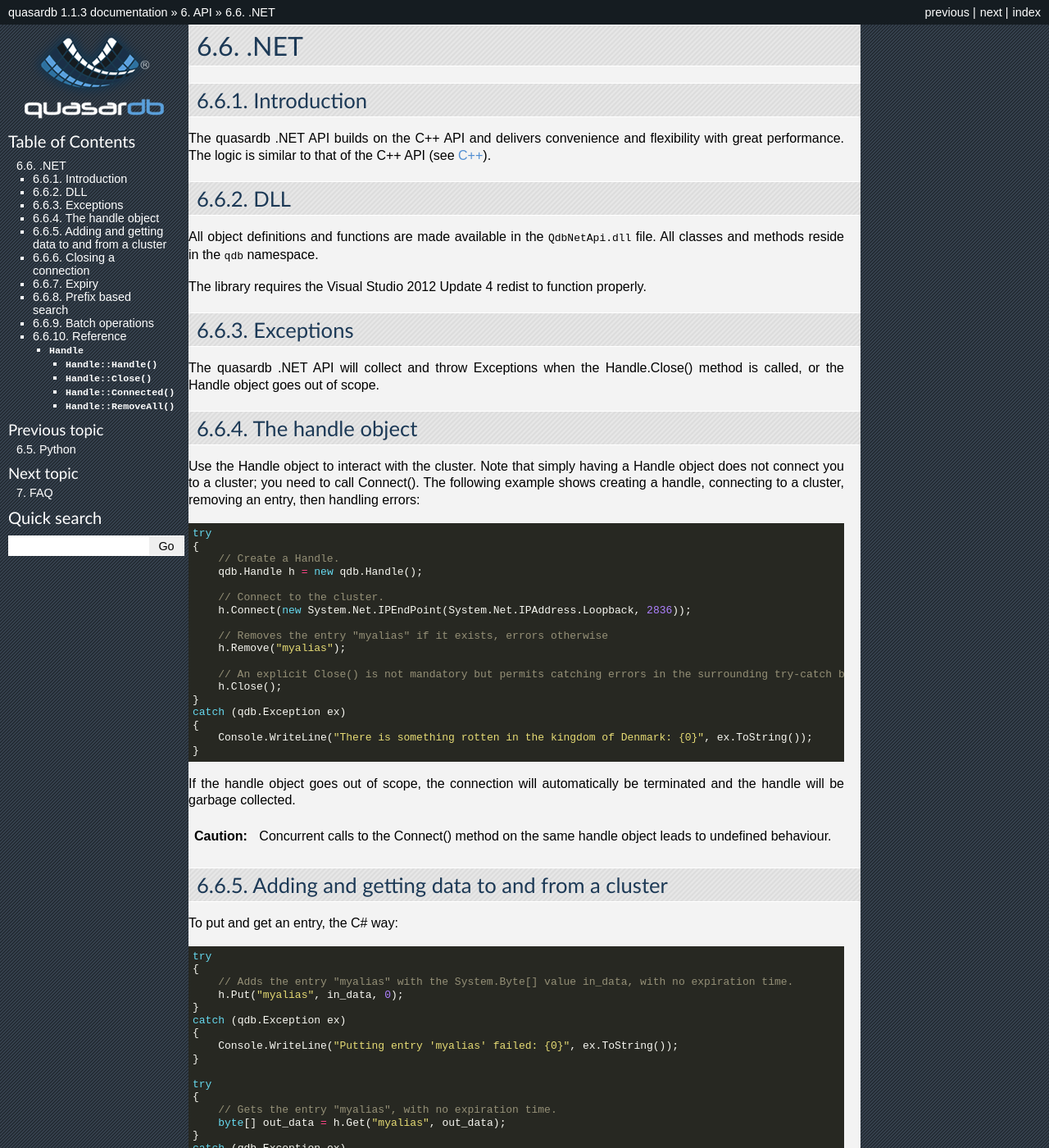
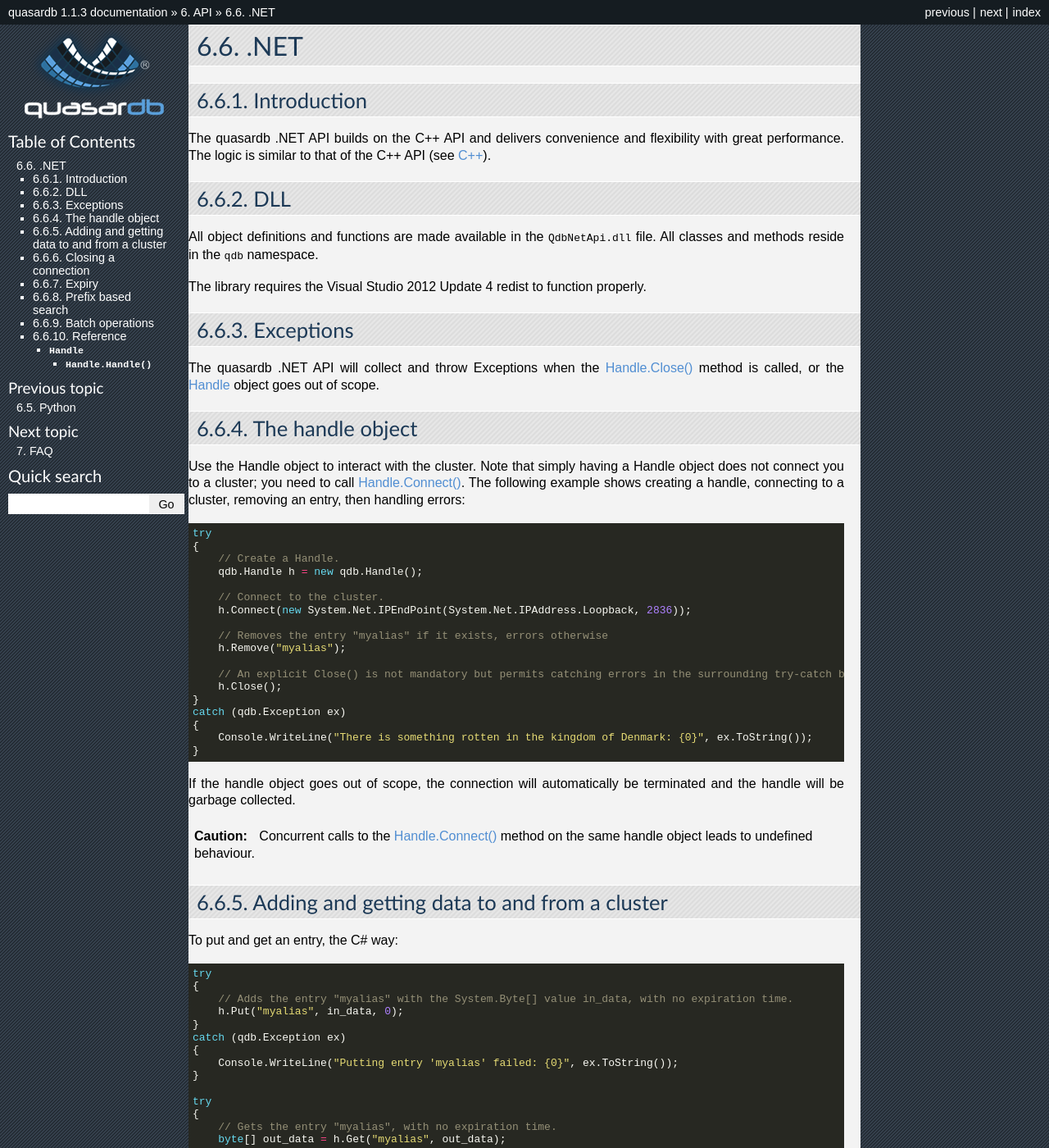
Before and after one commit to iltommi/qdb-documentation, a Sphinx documentation site: the page built from source/api/net.rst, in a window 1280 px wide and 1400 px high. Shown: the whole window at 82% size. Built offline with Sphinx 7.4.7, drawn with Linux system fonts in a browser that asks for light colours; part of the change alters nothing that is shown; some of the changed text lies outside the part shown.

Commit message:
Since Sphinx doesn't handle .net by default, switch to the default domain. Using .. function:: instead of ..cpp:function:: fixes most of the formatting issues. Handle all cross-references manually.

```diff
--- a/source/api/net.rst
+++ b/source/api/net.rst
@@ -1,7 +1,6 @@
 .NET
 ====
 
-.. cpp:namespace:: qdb
 .. highlight:: csharp
 
 Introduction
@@ -19,12 +18,12 @@ The library requires the Visual Studio 2012 Update 4 redist to function properly
 Exceptions
 ------------
 
-The quasardb .NET API will collect and throw Exceptions when the Handle.Close() method is called, or the Handle object goes out of scope.
+The quasardb .NET API will collect and throw Exceptions when the :ref:`Handle.Close() <csharp_handle_close>` method is called, or the :ref:`Handle <csharp_handle>` object goes out of scope.
 
 The handle object
 -------------------
 
-Use the Handle object to interact with the cluster. Note that simply having a Handle object does not connect you to a cluster; you need to call Connect(). The following example shows creating a handle, connecting to a cluster, removing an entry, then handling errors::
+Use the Handle object to interact with the cluster. Note that simply having a Handle object does not connect you to a cluster; you need to call :ref:`Handle.Connect() <csharp_handle_connect>`. The following example shows creating a handle, connecting to a cluster, removing an entry, then handling errors::
 
     try
     {
@@ -49,7 +48,7 @@ Use the Handle object to interact with the cluster. Note that simply having a Ha
 If the handle object goes out of scope, the connection will automatically be terminated and the handle will be garbage collected.
 
 .. caution::
-    Concurrent calls to the Connect() method on the same handle object leads to undefined behaviour.
+    Concurrent calls to the :ref:`Handle.Connect() <csharp_handle_connect>` method on the same handle object leads to undefined behaviour.
 
 Adding and getting data to and from a cluster
 ---------------------------------------------
@@ -80,20 +79,20 @@ To put and get an entry, the C# way::
 Closing a connection
 -----------------------
 
-A connection can be explicitly closed and the handle released with the :cpp:func:`Handle::Close` method::
+A connection can be explicitly closed and the handle released with the :ref:`Handle.Close() <csharp_handle_close>` method::
 
     h.Close();
 
-Note that when the :cpp:class:`Handle` object leaves scope, :cpp:func:`Handle::Close` is automatically called.
+Note that when the :ref:`Handle <csharp_handle>` object leaves scope, :ref:`Handle.Close() <csharp_handle_close>` is automatically called.
 
 
 Expiry
 -------
 
-Expiry is set with :cpp:func:`Handle::ExpiresAt` and :cpp:func:`ExpiresFromNow`. It is obtained with :cpp:func:`Handle::GetExpiryTime`. Expiry time is always in seconds, either relative to epoch (January 1st, 1970 00:00 UTC) when using :cpp:func:`Handle::ExpiresAt` or relative to the call time when using :cpp:func:`ExpiresFromNow`.
+Expiry is set with :ref:`Handle.ExpiresAt() <csharp_handle_expires_at>` and :ref:`Handle.ExpiresFromNow() <csharp_handle_expires_from_now>`. It is obtained with :ref:`Handle.GetExpiryTime() <csharp_handle_get_expiry_time>`. Expiry time is always in seconds, either relative to epoch (January 1st, 1970 00:00 UTC) when using :ref:`Handle.ExpiresAt() <csharp_handle_expires_at>` or relative to the call time when using :ref:`Handle.ExpiresFromNow() <csharp_handle_expires_from_now>`.
 
 .. danger::
-    The behavior of :cpp:func:`ExpiresFromNow` is undefined if the time zone or the clock of the client computer is improperly configured.
+    The behavior of :ref:`Handle.ExpiresFromNow() <csharp_handle_expires_from_now>` is undefined if the time zone or the clock of the client computer is improperly configured.
 
 To set the expiry time of an entry to 1 minute, relative to the call time::
 
@@ -160,50 +159,57 @@ For example, if you want to find all entries whose aliases start with "record"::
 Batch operations
 -------------------
 
-Batch operations are used similarly as in C, except a method :cpp:func:`Handle::RunBatch` is provided for convenience.
+Batch operations are used similarly as in C, except a method :ref:`Handle.RunBatch() <csharp_handle_run_batch>` is provided for convenience.
 
 Reference
 ----------------
 
+All classes and instance methods reside in the 'qdb' namespace.
 
-.. cpp:class:: Handle
 
-    .. cpp:function:: Handle()
+.. _csharp_handle:
+.. class:: Handle
+
+    .. _csharp_handle_constructor:
+    .. function:: Handle()
 
         Constructor. Creates a qdb.Handle object by which you can manipulate the cluster.
 
         :returns: A qdb.Handle object.
 
 
-    .. cpp:function:: void Close()
+    .. _csharp_handle_close:
+    .. function:: void Close()
 
         Terminates all connections and releases all client-side allocated resources.
 
 
-    .. cpp:function:: bool Connected()
+    .. _csharp_handle_connected:
+    .. function:: bool Connected()
 
         Tests if the current handle is properly connected to a quasardb cluster.
 
         :returns: true if the handle is properly connected to a cluster.
 
 
-    .. cpp:function:: void SetTimeout(System.TimeSpan timeout)
+    .. _csharp_handle_set_timeout:
+    .. function:: void SetTimeout(System.TimeSpan timeout)
 
         Sets the timeout for connections.
 
         :param timeout: The amount of time after which the connection should timeout.
-        :type timeout: System.TimeSpan
 
 
-    .. cpp:function:: void Connect(System.Net.IPEndPoint host)
+    .. _csharp_handle_connect:
+    .. function:: void Connect(System.Net.IPEndPoint host)
 
         Bind the client instance to a quasardb cluster and connect to the given node within the cluster.
 
         :param host: The remote host to connect to.
-        :type host: System.Net.IPEndPoint
 
 
-    .. cpp:function:: Exception[] Multiconnect(System.Net.IPEndPoint[] hosts)
+    .. _csharp_handle_multiconnect:
+    .. function:: Exception[] Multiconnect(System.Net.IPEndPoint[] hosts)
 
         Bind the client instance to a quasardb cluster and connect to multiple nodes within the cluster. If the same node (address and port) is present several times in the input array, it will count as only one successful connection. All hosts must belong to the same quasardb cluster. Only one connection to a listed node has to succeed for the connection to the cluster to be successful.
 
@@ -211,7 +217,8 @@ Reference
         :returns: an array, matching each provided endpoint, with an exception in case of error or null if no error occurred.
 
 
-    .. cpp:function:: void Put(System.String alias, System.Byte[] buffer)
+    .. _csharp_handle_put_noexpiry:
+    .. function:: void Put(System.String alias, System.Byte[] buffer)
 
         Adds an entry to the quasardb server. If the entry already exists the function will fail.
 
@@ -219,7 +226,8 @@ Reference
         :param buffer: The entry's content to be added to the server.
 
 
-    .. cpp:function:: void Put(System.String alias, System.Byte[] buffer, System.DateTime expiryTime)
+    .. _csharp_handle_put:
+    .. function:: void Put(System.String alias, System.Byte[] buffer, System.DateTime expiryTime)
 
         Adds an entry to the quasardb server. If the entry already exists the function will fail.
 
@@ -228,7 +236,8 @@ Reference
         :param expiryTime: The absolute expiry time of the entry.
 
 
-    .. cpp:function:: void Update(System.String alias, System.Byte[] buffer)
+    .. _csharp_handle_update_noexpiry:
+    .. function:: void Update(System.String alias, System.Byte[] buffer)
 
         Updates an entry on the quasardb server. If the entry already exists, the content will be updated. If the entry does not exist, it will be created.
 
@@ -236,7 +245,8 @@ Reference
         :param buffer: The entry's content to be updated to the server.
 
 
-    .. cpp:function:: void Update(System.String alias, System.Byte[] buffer, System.DateTime expiryTime)
+    .. _csharp_handle_update:
+    .. function:: void Update(System.String alias, System.Byte[] buffer, System.DateTime expiryTime)
 
         Updates an entry on the quasardb server. If the entry already exists, the content will be updated. If the entry does not exist, it will be created.
 
@@ -245,7 +255,8 @@ Reference
         :param expiryTime: The absolute expiry time of the entry.
 
 
-    .. cpp:function:: System.Byte[] Get(System.String alias)
+    .. _csharp_handle_get:
+    .. function:: System.Byte[] Get(System.String alias)
 
         Retrieves an entry's content from the quasardb server. If the entry does not exist, the function will fail.
 
@@ -253,7 +264,8 @@ Reference
         :returns: The requested entry's content.
 
 
-    .. cpp:function:: System.Byte[] GetRemove(System.String alias)
+    .. _csharp_handle_get_remove:
+    .. function:: System.Byte[] GetRemove(System.String alias)
 
         Atomically gets an entry from the quasardb server and removes it. If the entry does not exist, the function will fail.
 
@@ -261,7 +273,8 @@ Reference
         :returns: The requested entry's content.
 
 
-    .. cpp:function:: System.Byte[] GetUpdate(System.String alias, System.Byte[] buffer)
+    .. _csharp_handle_get_update_no_expiry:
+    .. function:: System.Byte[] GetUpdate(System.String alias, System.Byte[] buffer)
 
         Atomically gets and updates (in this order) the entry on the quasardb server. If the entry does not exist, the function will fail.
 
@@ -270,7 +283,8 @@ Reference
         :returns: The requested entry's content, before the update.
 
 
-    .. cpp:function:: System.Byte[] GetUpdate(System.String alias, System.Byte[] buffer, System.DateTime expiryTime)
+    .. _csharp_handle_get_update:
+    .. function:: System.Byte[] GetUpdate(System.String alias, System.Byte[] buffer, System.DateTime expiryTime)
 
         Atomically gets and updates (in this order) the entry on the quasardb server. If the entry does not exist, the function will fail.
 
@@ -280,7 +294,8 @@ Reference
         :returns: The requested entry's content, before the update.
 
 
-    .. cpp:function:: System.Byte[] CompareAndSwap(System.String alias, System.Byte[] newValue, System.Byte[] comparand)
+    .. _csharp_handle_compare_and_swap_noexpiry:
+    .. function:: System.Byte[] CompareAndSwap(System.String alias, System.Byte[] newValue, System.Byte[] comparand)
 
         Atomically compares the entry with the comparand and updates it to newValue if, and only if, they match.
 
@@ -290,7 +305,8 @@ Reference
         :returns: The original content, before the update, if any.
 
 
-    .. cpp:function:: System.Byte[] CompareAndSwap(System.String alias, System.Byte[] newValue, System.Byte[] comparand, System.DateTime expiryTime)
+    .. _csharp_handle_compare_and_swap:
+    .. function:: System.Byte[] CompareAndSwap(System.String alias, System.Byte[] newValue, System.Byte[] comparand, System.DateTime expiryTime)
 
         Atomically compares the entry with the comparand and updates it to newValue if, and only if, they match.
 
@@ -301,14 +317,16 @@ Reference
         :returns: The original content, before the update, if any.
 
 
-    .. cpp:function:: void Remove(System.String alias)
+    .. _csharp_handle_remove:
+    .. function:: void Remove(System.String alias)
 
         Removes an entry from the quasardb server. If the entry does not exist, the function will fail.
 
         :param alias: The entry's alias to delete.
 
 
-    .. cpp:function:: bool RemoveIf(System.String alias, System.Byte[] comparand)
+    .. _csharp_handle_remove_if:
+    .. function:: bool RemoveIf(System.String alias, System.Byte[] comparand)
 
         Atomically compares the entry with the comparand and updates it to newValue if, and only if, they match.
 
@@ -317,12 +335,14 @@ Reference
         :returns: True if the entry was successfully removed, false otherwise.
 
 
-    .. cpp:function:: void RemoveAll()
+    .. _csharp_handle_remove_all:
+    .. function:: void RemoveAll()
 
         Removes all the entries on all the nodes of the quasardb cluster. The function returns when the command has been dispatched and executed on the whole cluster or an error occurred.
 
 
-    .. cpp:function:: qdb.BatchResult[] RunBatch(qdb.BatchRequest[] requests)
+    .. _csharp_handle_run_batch:
+    .. function:: qdb.BatchResult[] RunBatch(qdb.BatchRequest[] requests)
 
         Runs the provided operations in batch on the cluster. The operations are run in arbitrary order.
 
@@ -330,7 +350,8 @@ Reference
         :returns: An array of results in the same order of the supplied operations.
 
 
-    .. cpp:function:: System.String[] PrefixGet(System.String prefix)
+    .. _csharp_handle_prefix_get:
+    .. function:: System.String[] PrefixGet(System.String prefix)
 
         Searches the cluster for all entries whose aliases start with "prefix". The method will return an array of strings containing the aliases of matching entries.
 
@@ -338,7 +359,8 @@ Reference
         :returns: An array of strings containing the aliases of matching entries.
 
 
-    .. cpp:function:: void ExpiresAt(System.String alias, System.DateTime expiryTime)
+    .. _csharp_handle_expires_at:
+    .. function:: void ExpiresAt(System.String alias, System.DateTime expiryTime)
 
         Sets the expiry time of an existing entry from the quasardb cluster. A value of null means the entry never expires.
 
@@ -346,7 +368,8 @@ Reference
         :param expiryTime: The absolute time at which the entry expires.
 
 
-    .. cpp:function:: void ExpiresFromNow(System.String alias, System.TimeSpan expiryDelta)
+    .. _csharp_handle_expires_from_now:
+    .. function:: void ExpiresFromNow(System.String alias, System.TimeSpan expiryDelta)
 
         Sets the expiry time of an existing entry from the quasardb cluster, relative to the current time.
 
@@ -354,7 +377,8 @@ Reference
         :param expiryDelta: Time, relative to the call time, after which the entry expires.
 
 
-    .. cpp:function:: bool GetExpiryTime(System.String alias, out System.DateTime expiryTime)
+    .. _csharp_handle_get_expiry_time:
+    .. function:: bool GetExpiryTime(System.String alias, out System.DateTime expiryTime)
 
         Retrieves the expiry time of an existing entry. A value of null means the entry never expires.
 
@@ -363,7 +387,8 @@ Reference
         :returns: True if there is an expiry, false otherwise.
 
 
-    .. cpp:function:: System.String NodeStatus(System.Net.IPEndPoint host)
+    .. _csharp_handle_node_status:
+    .. function:: System.String NodeStatus(System.Net.IPEndPoint host)
 
         Obtains a node status as a JSON string.
 
@@ -371,7 +396,8 @@ Reference
         :returns: The status of the node as a JSON string.
 
 
-    .. cpp:function:: System.String NodeConfig(System.Net.IPEndPoint host)
+    .. _csharp_handle_node_config:
+    .. function:: System.String NodeConfig(System.Net.IPEndPoint host)
 
         Obtains a node configuration as a JSON string.
 
@@ -379,7 +405,8 @@ Reference
         :returns: The configuration of the node as a JSON string.
 
 
-    .. cpp:function:: System.String NodeTopology(System.Net.IPEndPoint host)
+    .. _csharp_handle_node_topology:
+    .. function:: System.String NodeTopology(System.Net.IPEndPoint host)
 
         Obtains a node topology as a JSON string.
 
@@ -387,7 +414,8 @@ Reference
         :returns: The topology of the node as a JSON string.
 
 
-    .. cpp:function:: void StopNode(System.Net.IPEndPoint host, System.String reason)
+    .. _csharp_handle_stop_node:
+    .. function:: void StopNode(System.Net.IPEndPoint host, System.String reason)
 
         Stops the node designated by its host and port number. This stop is generally effective within a few seconds of being issued, enabling inflight calls to complete successfully.
 
```
